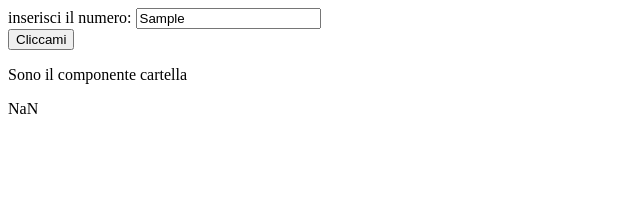
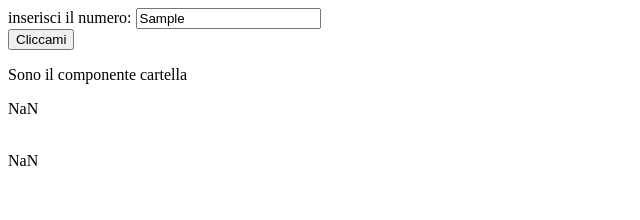
Before and after one commit to Enki-E-Papes/provaPerL-interrogazioniDiMe, an Angular app in the folder TombolaPapessino/: page / in a window 1280 px wide. Both pictures are taken after typing "Sample" into the empty fields and a click on the button "Cliccami". Shown: the top 220 px of the page, without its empty margins (0-640 px from the left). Built offline with nearby package versions, Linux system fonts and the light colour scheme.

Commit message:
commentoDefinitivo

```diff
--- a/TombolaPapessino/src/app/app.component.html
+++ b/TombolaPapessino/src/app/app.component.html
@@ -3,4 +3,4 @@
   <input #N type="text"><br>
   <button (click)="cliccanza(N)">Cliccami</button>
 </form>
-<app-cartella [NZ]= "numerazzo"></app-cartella>
+<app-cartella [NZ]= "numerazzo" [vettoZXo]= "vetto"></app-cartella>
--- a/TombolaPapessino/src/app/app.component.ts
+++ b/TombolaPapessino/src/app/app.component.ts
@@ -16,7 +16,9 @@ export class AppComponent {
   cliccanza(N:HTMLInputElement){
     this.numerazzo = Number(N.value)
     console.log(this.numerazzo);
-    this.vetto.push(this.numerazzo);
+
+    if(this.vetto.includes(this.numerazzo)){}
+    else{this.vetto.push(this.numerazzo);}
     console.log(this.vetto)
     return false
   }
--- a/TombolaPapessino/src/app/cartella/cartella.component.html
+++ b/TombolaPapessino/src/app/cartella/cartella.component.html
@@ -1,2 +1,5 @@
 <p>Sono il componente cartella</p>
-{{NZ}}
+<p>{{NZ}}</p><br>
+<div *ngFor="let n of vettoZXo">
+    <span>{{n}}</span>
+</div>
--- a/TombolaPapessino/src/app/cartella/cartella.component.ts
+++ b/TombolaPapessino/src/app/cartella/cartella.component.ts
@@ -7,7 +7,9 @@ import { Component, Input } from '@angular/core';
 })
 export class CartellaComponent {
   @Input()NZ:number;
+  @Input()vettoZXo:number[]; // array
   constructor(){
     this.NZ= 0;
+    this.vettoZXo= [];
   }
 }
```
